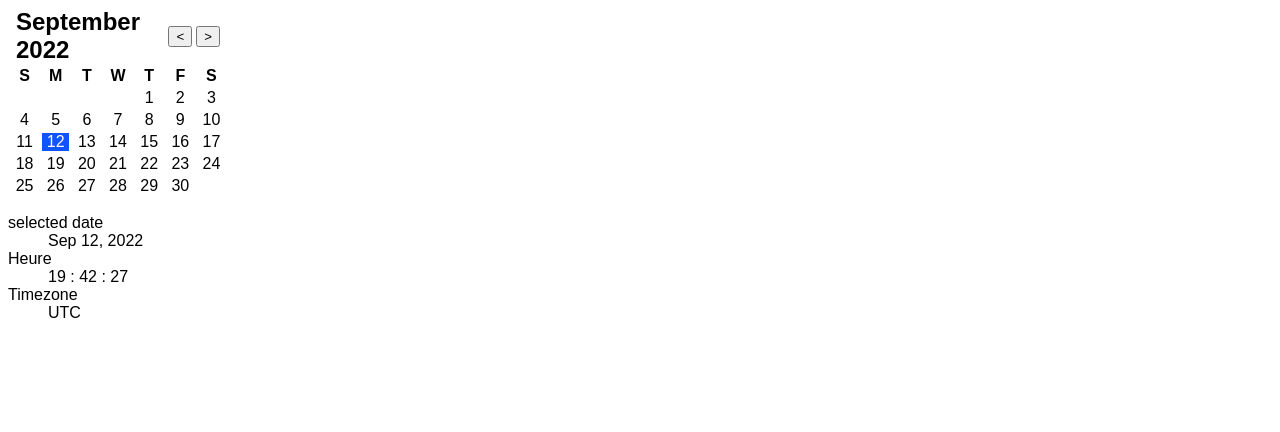
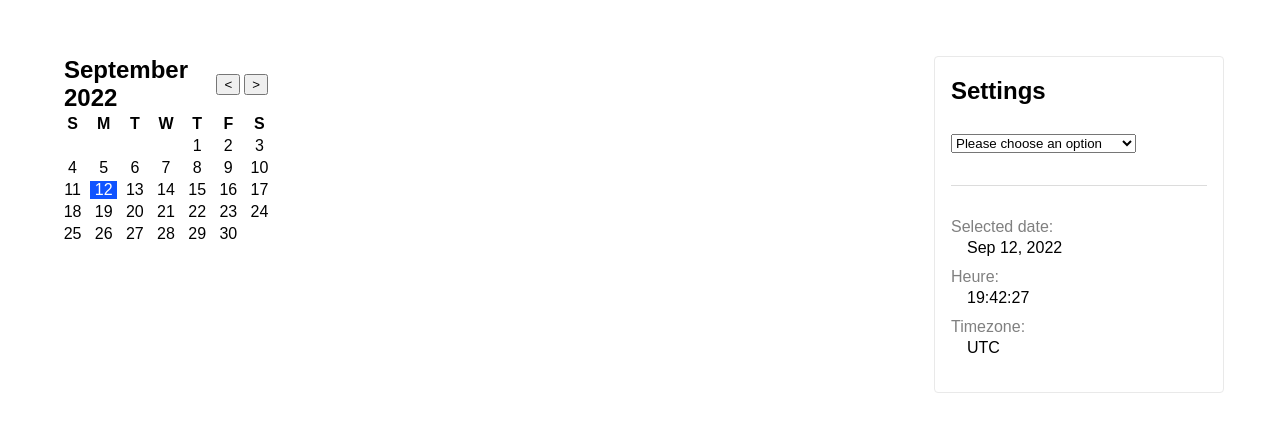
Before and after one commit to franckgaudin/poc-datepicker, a React (Create React App) app: page / in a window 1280 px wide. Shown: the top 432 px of the page. Built offline with nearby package versions, Linux system fonts and the light colour scheme.

Commit message:
add settings for testing data

```diff
--- a/src/App.tsx
+++ b/src/App.tsx
@@ -1,12 +1,12 @@
 import * as React from 'react';
 import { DateTime } from "luxon";
 import Datepicker from "./components/Datepicker/Datepicker";
+import Settings from "./components/Settings/Settings";
 
 import "./styles.css";
 
 export default function App() {
   const dt = DateTime.now();
-  const formatDate = {...DateTime.DATE_MED };
 
   const [date, setDate] = React.useState(dt.toString());
 
@@ -17,33 +17,14 @@ export default function App() {
     setDate(date);
   }
 
+  console.log('selected date', date)
+
   return (
     <div className="App">
-      <div className="datepicker__wrapper">
+      <div className="poc-picker">
         <Datepicker date={date} onChange={handleChange} />
       </div>
-      <div className='datepicker__info'>
-        <dl>
-          <dt>
-            selected date
-          </dt>
-          <dd>
-            {isoDate.toLocaleString(formatDate)}
-          </dd>
-          <dt>
-            Heure
-          </dt>
-          <dd>
-            {`${time.hour} : ${time.minute} : ${time.second}`}
-          </dd>
-          <dt>
-            Timezone
-          </dt>
-          <dd>
-            {isoDate.zoneName}
-          </dd>
-        </dl>
-      </div>
+      <Settings date={isoDate} time={time} setDate={setDate} />
     </div>
   );
 }
--- a/src/components/Datepicker/Datepicker.tsx
+++ b/src/components/Datepicker/Datepicker.tsx
@@ -12,12 +12,9 @@ const Datepicker = (props: DatepickerProps) => {
   const { date, onChange } = props;
 
   const formattedDate = parseAbsoluteToLocal(date);
-  let [value, setValue] = React.useState(formattedDate);
 
   const handleChange = (data) => {
     let { year, month, day } = data;
-
-    setValue(data);
 
     if(onChange) {
       let { hour, minute, second, millisecond} = now(getLocalTimeZone());
@@ -31,7 +28,7 @@ const Datepicker = (props: DatepickerProps) => {
   return (
     <Calendar
       aria-label="Event date"
-      value={value}
+      value={formattedDate}
       onChange={handleChange}
     />
   );
--- /dev/null
+++ b/src/components/Settings/Settings.tsx
@@ -0,0 +1,69 @@
+import * as React from 'react';
+import { DateTime } from "luxon";
+
+interface SettingsProps {
+  setDate?: (value: string) => void;
+  date: string;
+  time: {hour: string, minute: string, second: string};
+}
+
+const Settings = (props) => {
+  const { setDate, date, time } = props;
+  const [settingValue, setSettingValue ] = React.useState('');
+
+  const formatDate = {...DateTime.DATE_MED };
+
+  const handleSettingChange = (event) => {
+    let { value } = event.target;
+    setSettingValue(value);
+  }
+
+  React.useEffect( () => {
+    if(settingValue !== '') {
+      setDate(settingValue)
+    }
+  }, [settingValue])
+
+  const formatTime = (value: number) => {
+    if(value <= 9) {
+      return `0${value}`
+    }
+
+    return value
+  }
+
+  return (
+    <div className='poc-settings'>
+      <h2 className='poc-settings__title'>Settings</h2>
+      <select onChange={handleSettingChange}>
+        <option value="">Please choose an option</option>
+        <option>2022-09-04T00:00:00.00Z</option>
+        <option>2022-09-22T00:00:00.00Z</option>
+        <option>2022-09-30T19:50:36.156Z</option>
+      </select>
+      <hr className='poc-divider'/>
+      <dl className='poc-info'>
+        <dt>
+          Selected date:
+        </dt>
+        <dd>
+          {date.toLocaleString(formatDate)}
+        </dd>
+        <dt>
+          Heure:
+        </dt>
+        <dd>
+          {`${time.hour}:${formatTime(time.minute)}:${formatTime(time.second)}`}
+        </dd>
+        <dt>
+          Timezone:
+        </dt>
+        <dd>
+          {date.zoneName}
+        </dd>
+      </dl>
+    </div>
+  )
+}
+
+export default Settings;
--- a/src/styles.css
+++ b/src/styles.css
@@ -1,3 +1,39 @@
 .App {
   font-family: sans-serif;
+  display: flex;
+  gap: 3rem;
+  padding: 3rem;
 }
+
+.poc-picker {
+  flex: 1 1 auto;
+}
+
+.poc-settings {
+  flex: 0 0 16rem;
+  background: #fff;
+  border: 1px solid #e9e9e9;
+  border-radius: 0.25rem;
+  padding: 1rem;
+}
+
+.poc-settings__title {
+  line-height: 1.3rem;
+  margin: 0.5rem 0 2rem;
+}
+
+.poc-divider {
+  margin: 2rem 0;
+  border: 0;
+  border-bottom: 1px solid #dcdcdc;
+}
+
+.poc-info dt {
+  color: grey;
+}
+
+.poc-info dd {
+  line-height: 1.5;
+  margin-bottom: 0.5rem;
+  margin-left: 1rem;
+}
```
